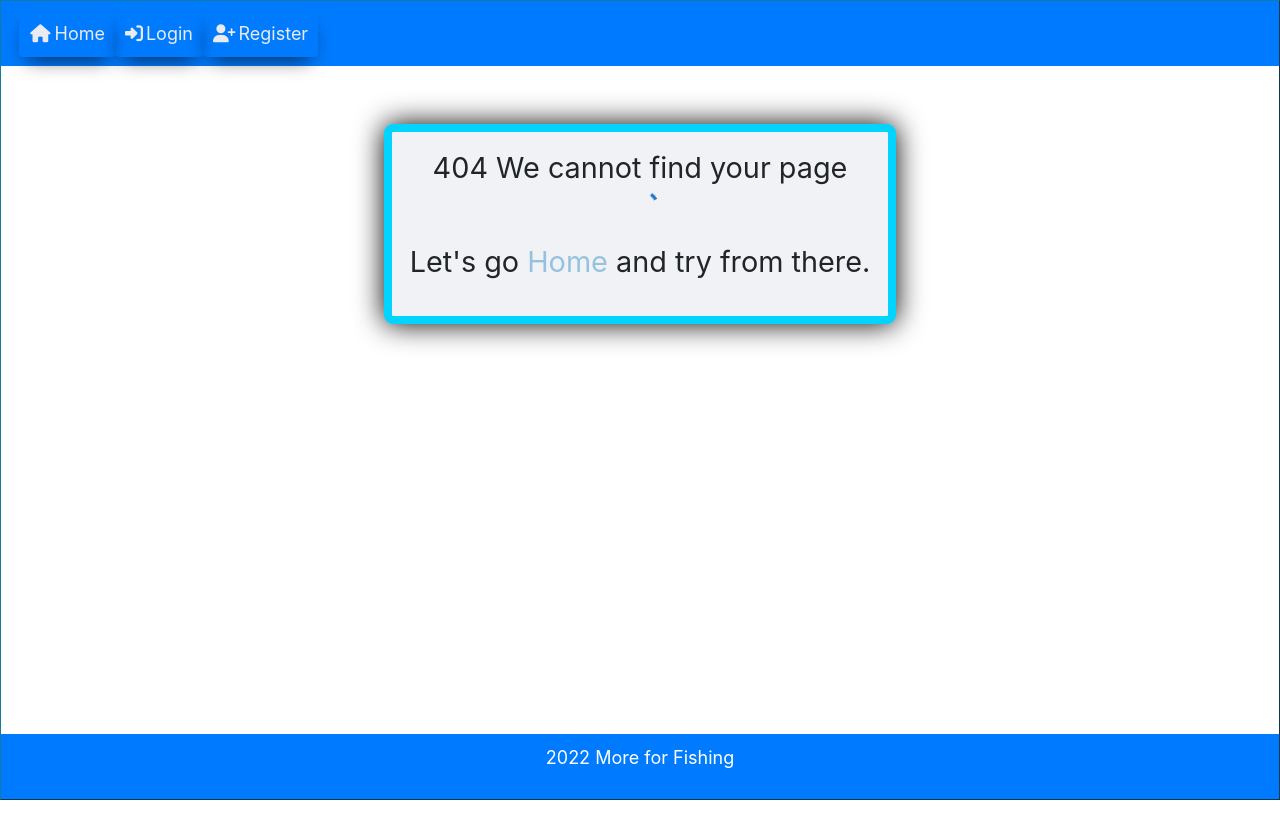
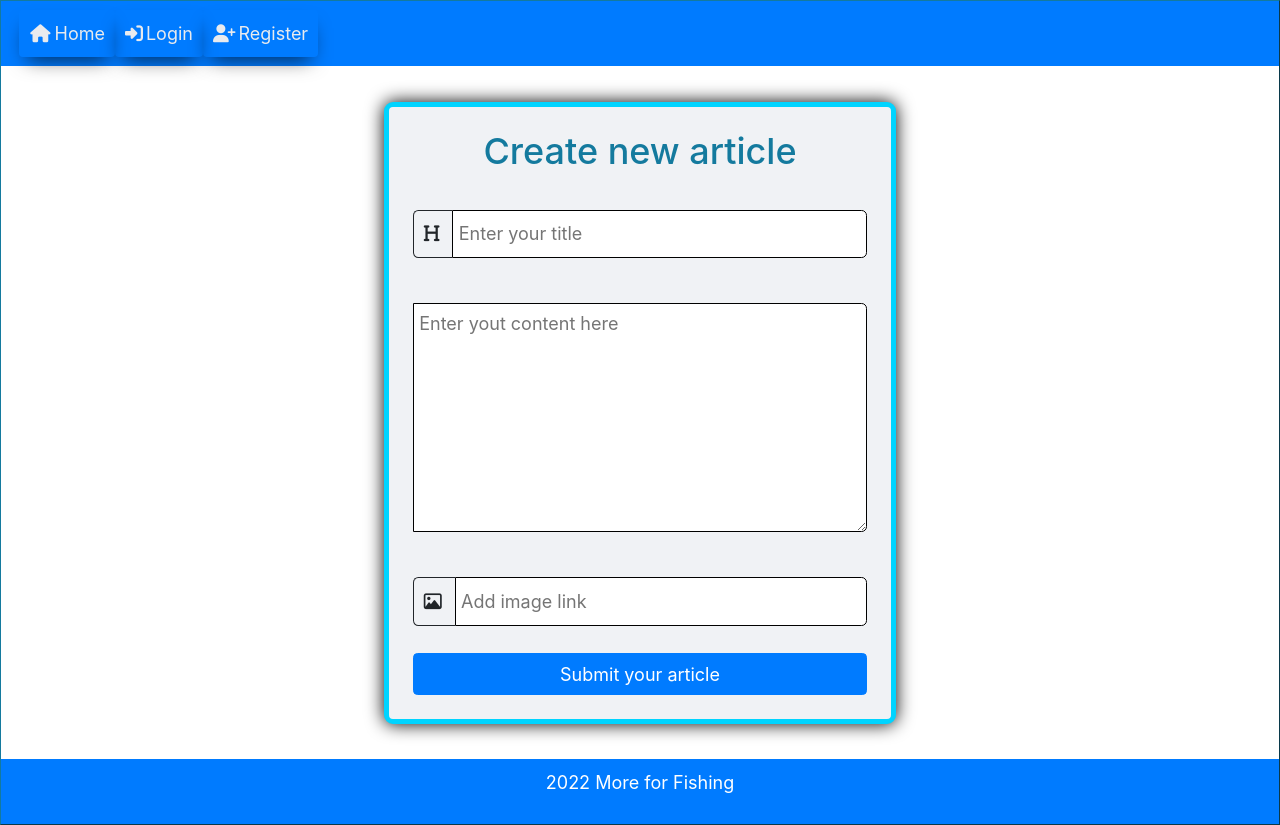
Before and after one commit to DimoYa/React-final-project, a React (Create React App) app in the folder src/more-for-fishing/: page /article/create in a window 1280 px wide. Before the commit this address had no page. Before the commit the page ends 800 px from the top, so only its background shows below. Built offline with nearby package versions, Linux system fonts and the light colour scheme.

Commit message:
add view for creation of article

```diff
--- a/src/more-for-fishing/src/App.js
+++ b/src/more-for-fishing/src/App.js
@@ -11,6 +11,8 @@ import { EditProfile } from './components/authentication/profile/edit-profil/Edi
 
 import { ToastContainer } from 'react-toastify';
 import { Admin } from './components/admin/Admin';
+import { ArticleCreate } from './components/features/article/article-create/ArticleCreate';
+
 import './App.css';
 
 function App() {
@@ -25,6 +27,7 @@ function App() {
         <Route path='/user/profile/:userId' element={<Profile />} />
         <Route path='/user/profile/edit/:userId' element={<EditProfile />} />
         <Route path='/admin/user-management' element={<Admin />} />
+        <Route path='/article/create' element={<ArticleCreate />} />
         <Route path='*' element={<NotFound />} />
       </Routes>
 
--- a/src/more-for-fishing/src/components/common/header/Header.js
+++ b/src/more-for-fishing/src/components/common/header/Header.js
@@ -56,7 +56,7 @@ export const Header = () => {
             {isLogged && (
               <>
                 <li className="nav-item">
-                  <Link to="#">
+                  <Link to="/article/create">
                     <i className="fa fa-plus"></i>
                     <span>Create article</span>
                   </Link>
--- /dev/null
+++ b/src/more-for-fishing/src/components/features/article/article-create/ArticleCreate.js
@@ -0,0 +1,55 @@
+export const ArticleCreate = () => {
+  return (
+    <form>
+      <div className="container article">
+        <fieldset>
+          <h2 className="label">Create new article</h2>
+          {/* headline */}
+          <p className="field field-icon">
+            <label htmlFor="headline">
+              <span>
+                <i className="fas fa-heading" />
+              </span>
+            </label>
+            <input
+              formcontrolname="headline"
+              type="text"
+              name="headline"
+              id="headline"
+              placeholder="Enter your title"
+            />
+          </p>
+
+          {/* content */}
+          <p className="field field-icon">
+            <textarea
+              rows={8}
+              formcontrolname="content"
+              placeholder="Enter yout content here"
+              defaultValue={''}
+            />
+          </p>
+
+          {/* imageUrl */}
+          <p className="field field-icon">
+            <label htmlFor="image">
+              <span>
+                <i className="fa fa-image" />
+              </span>
+            </label>
+            <input
+              formcontrolname="image"
+              type="text"
+              name="image"
+              id="image"
+              placeholder="Add image link"
+            />
+          </p>
+          <button className="btn btn-primary btn-block">
+            Submit your article
+          </button>
+        </fieldset>
+      </div>
+    </form>
+  );
+};
--- a/src/more-for-fishing/src/components/features/landing/Landing.js
+++ b/src/more-for-fishing/src/components/features/landing/Landing.js
@@ -100,7 +100,7 @@ export const Landing = () => {
                   Create, view and manage articles
                 </p>
                 <div id="buttons">
-                  <Link to="#" className="btn btn-secondary">
+                  <Link to="/article/create" className="btn btn-secondary">
                     <i className="fas fa-user-plus p-1"></i>Create new article
                   </Link>
                   <Link to="#" className="btn btn-secondary">
```
Also changed, not shown: src/more-for-fishing/src/components/features/article/article-create/ArticleCreate.css (added).
